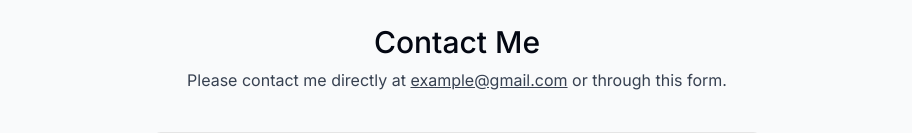
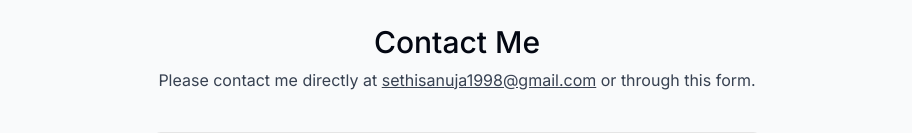
Before and after one commit to sanujasethi06/my-portfolio, a Next.js app: page / in a window 1280 px wide. Shown: the part 5076-5209 px from the top of the page, without its empty margins (183-1095 px from the left). Built offline with nearby package versions, Linux system fonts and the light colour scheme; no server answers.

Commit message:
Update contact.tsx

```diff
--- a/components/contact.tsx
+++ b/components/contact.tsx
@@ -30,7 +30,7 @@ const Contact = () => {
       }} >
           <Heading>Contact me</Heading>
           <p className='text-gray-700 -mt-6 dark:text-white/80'>Please contact me directly at {" "}
-              <a className="underline" href="mailto:sethisanuja1998@gmail.com">example@gmail.com</a>{" "} or through this form.</p>
+              <a className="underline" href="mailto:sethisanuja1998@gmail.com">sethisanuja1998@gmail.com</a>{" "} or through this form.</p>
 
           <form action={async (formData) => {
               const { data, error } = await sendEmail(formData);
```
